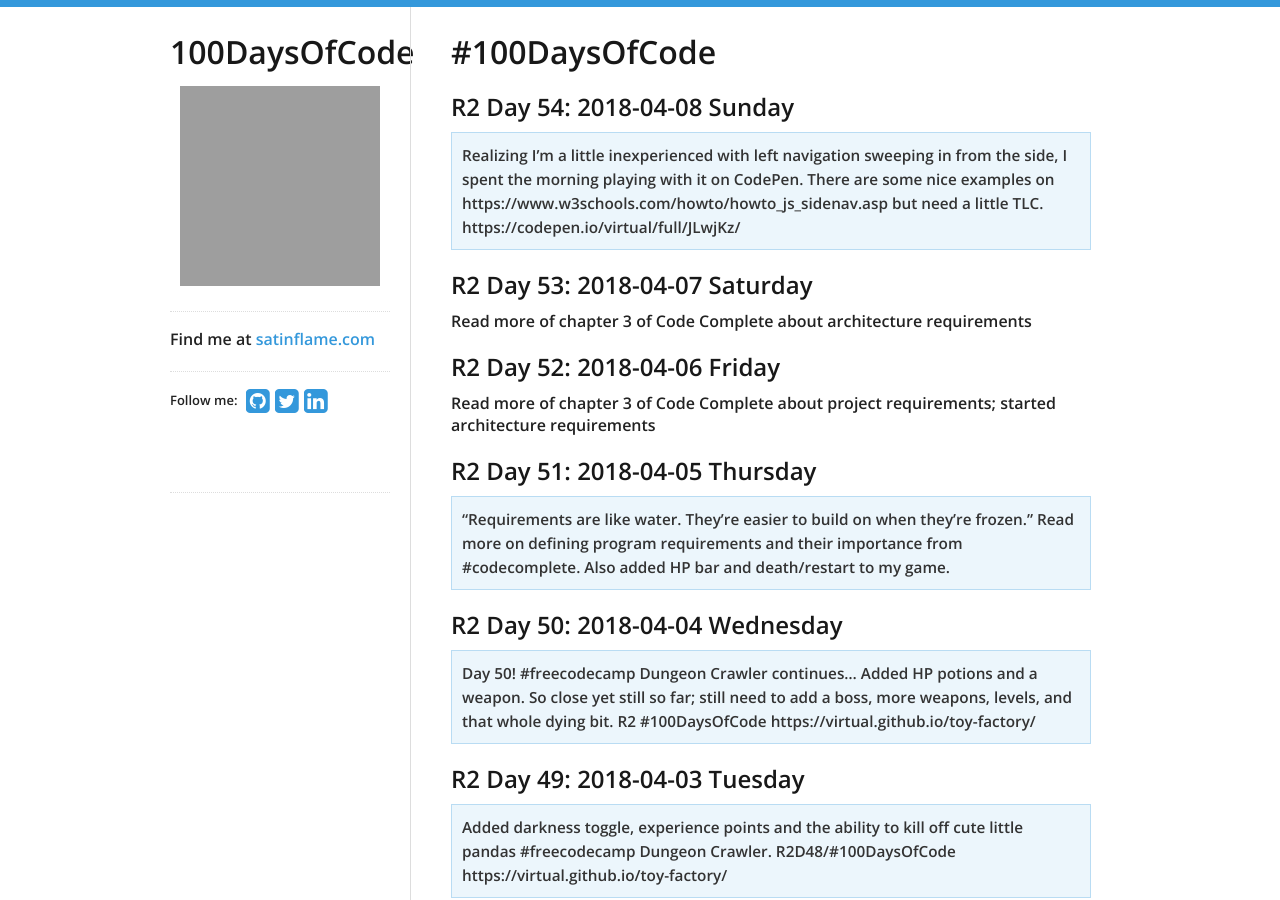
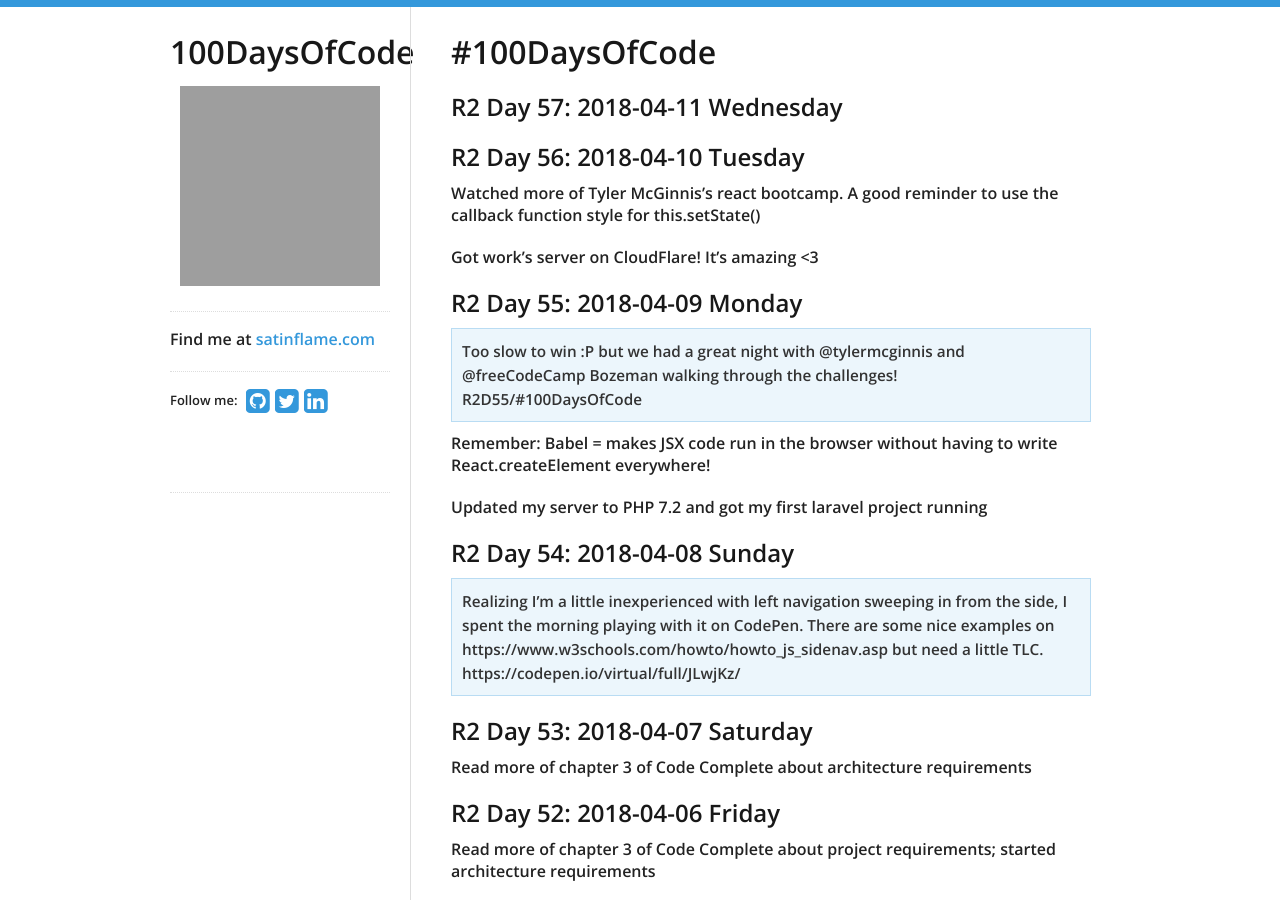
Before and after one commit to virtual/100daysofcode, a Jekyll site: the page built from index.md, in a window 1280 px wide and 900 px high. Built offline with Jekyll 4.4.1, drawn with Linux system fonts in a browser that asks for light colours; nearby versions of some CDN libraries; our own code applies the rules of GitHub Pages for plain Markdown files; grey boxes are pictures that could not be loaded.

Commit message:
Update index.md

```diff
--- a/index.md
+++ b/index.md
@@ -1,4 +1,20 @@
 # #100DaysOfCode
+
+## R2 Day 57: 2018-04-11 Wednesday
+
+## R2 Day 56: 2018-04-10 Tuesday
+
+Watched more of Tyler McGinnis's react bootcamp. A good reminder to use the callback function style for this.setState()
+
+Got work's server on CloudFlare! It's amazing <3
+
+## R2 Day 55: 2018-04-09 Monday
+
+> Too slow to win :P but we had a great night with @tylermcginnis and @freeCodeCamp Bozeman walking through the challenges! R2D55/#100DaysOfCode
+
+Remember:  Babel = makes JSX code run in the browser without having to write React.createElement everywhere!
+
+Updated my server to PHP 7.2 and got my first laravel project running
 
 ## R2 Day 54: 2018-04-08 Sunday
 
```
